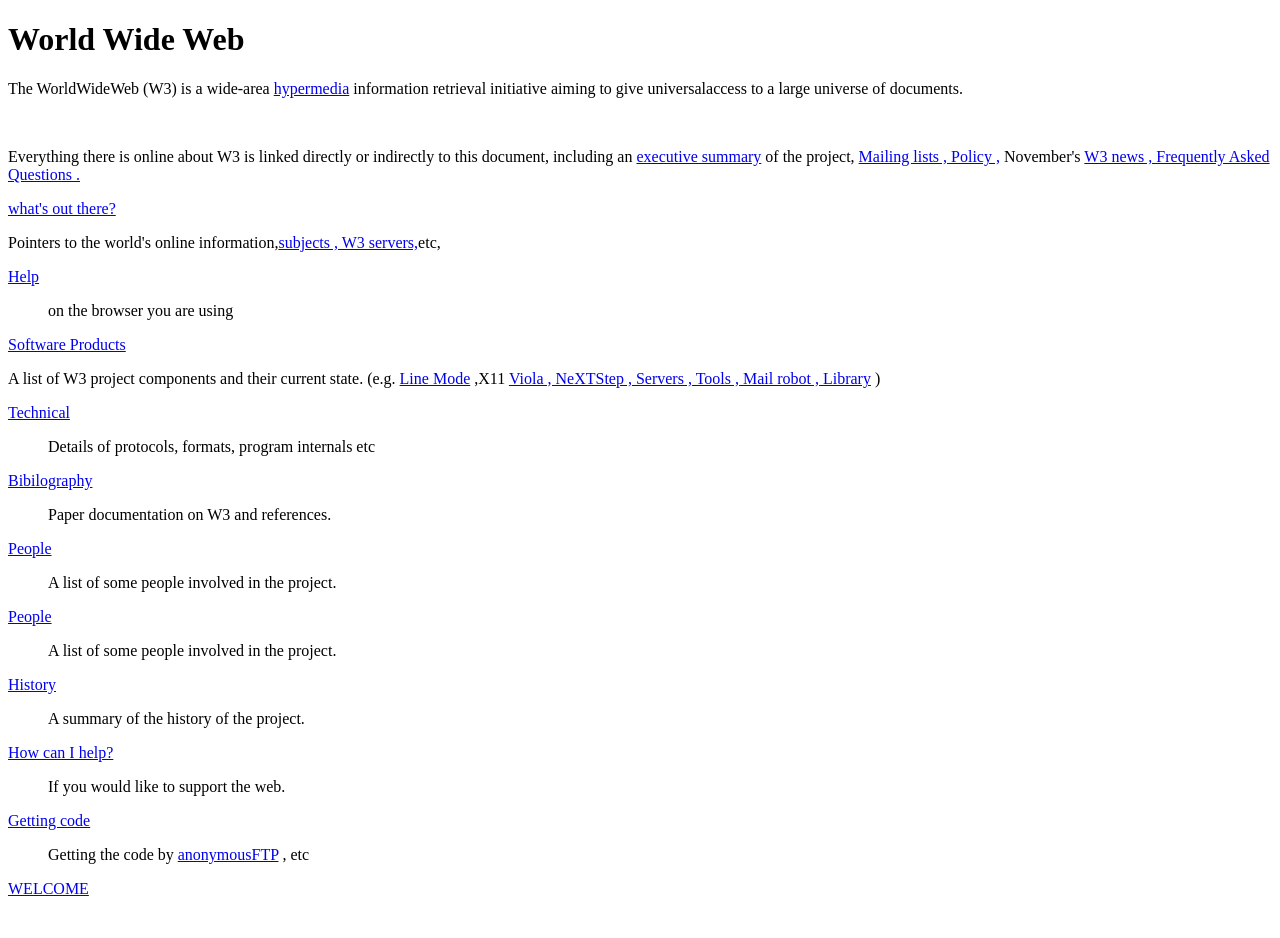
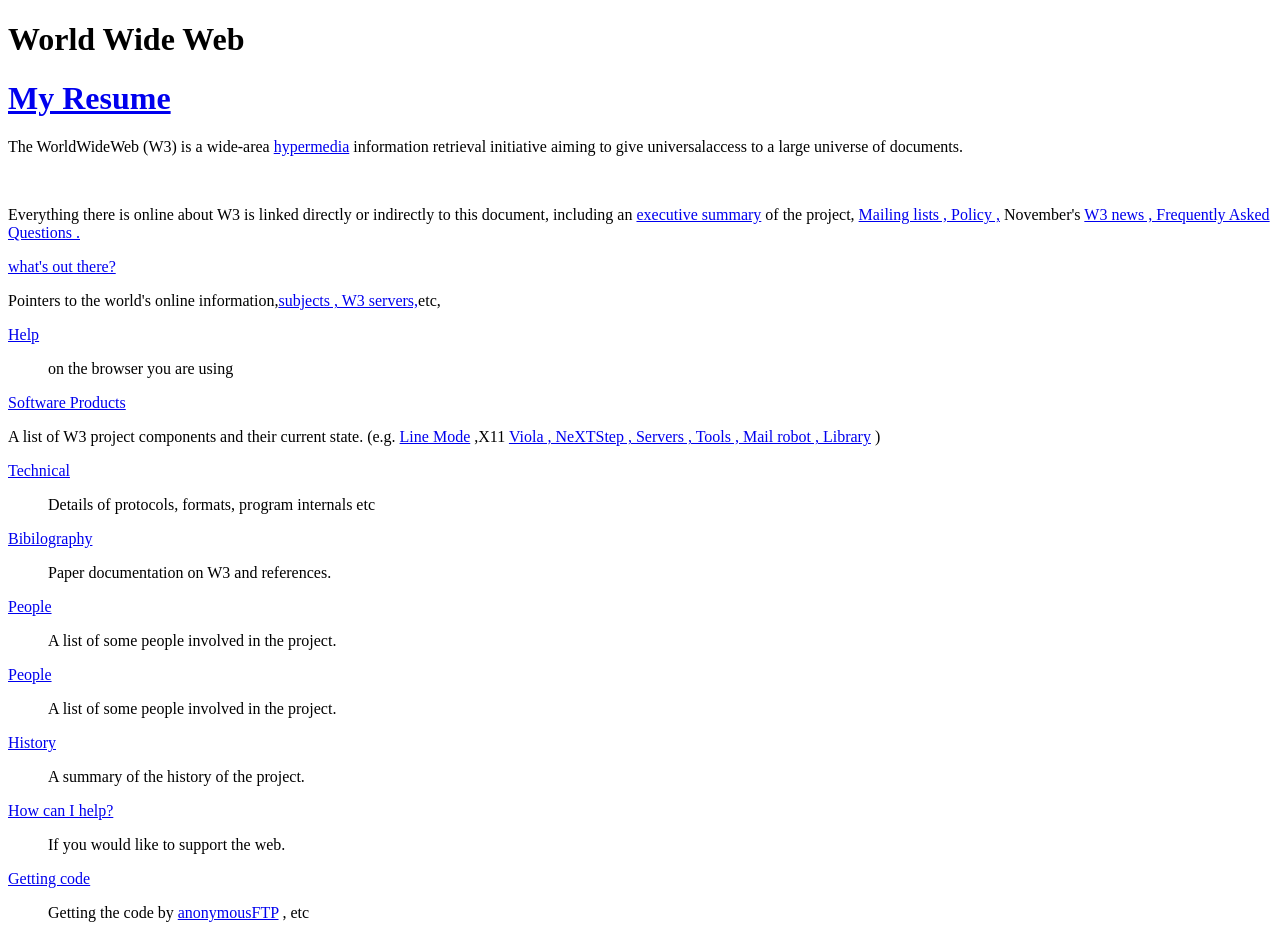
Before and after one commit to fayazcoder1/fayaz, a plain HTML site: page index.html in a window 1280 px wide. Before the commit the page ends 906 px from the top, so only its background shows below. Drawn offline with Linux system fonts and the light colour scheme.

Commit message:
Update index.html

```diff
--- a/index.html
+++ b/index.html
@@ -5,6 +5,7 @@
    <title>fayaz1 html</title>
 </head>
 <body>
+   <a href="./fayazresume.html"><h1>My Resume</h1></a>
    <p>The WorldWideWeb (W3) is a wide-area <a href="https://www.google.com">hypermedia</a> information retrieval initiative aiming to give universalaccess to a large universe of documents.</p><br>
    <p>Everything there is online about W3 is linked directly or indirectly to this document, including an <a href="https://www.google.com">executive summary</a> of the project, <a href="https://www.google.com">Mailing lists , Policy ,</a> November's <a href="https:www.google.com">W3 news , Frequently Asked Questions .</a></p><b></b>
    <p><a href="https://www.google.com">what's out there?</a></p>
@@ -27,6 +28,5 @@
    <p>&nbsp;&nbsp;&nbsp;&nbsp;&nbsp;&nbsp;&nbsp;&nbsp;&nbsp;&nbsp;If you would like to support the web.</p>
    <p><a href="https://www.google.com">Getting code</a></p>
    <p>&nbsp;&nbsp;&nbsp;&nbsp;&nbsp;&nbsp;&nbsp;&nbsp;&nbsp;&nbsp;Getting the code by <a href="https://www.google.com">anonymousFTP</a> , etc</p>
-   <a href="C:\html\firstprogram.html"> WELCOME</a>
 </body>
 </html>
```
